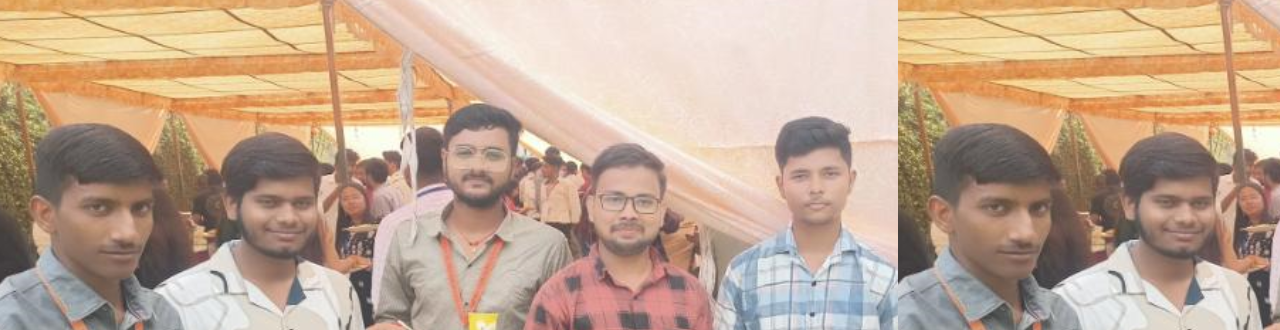
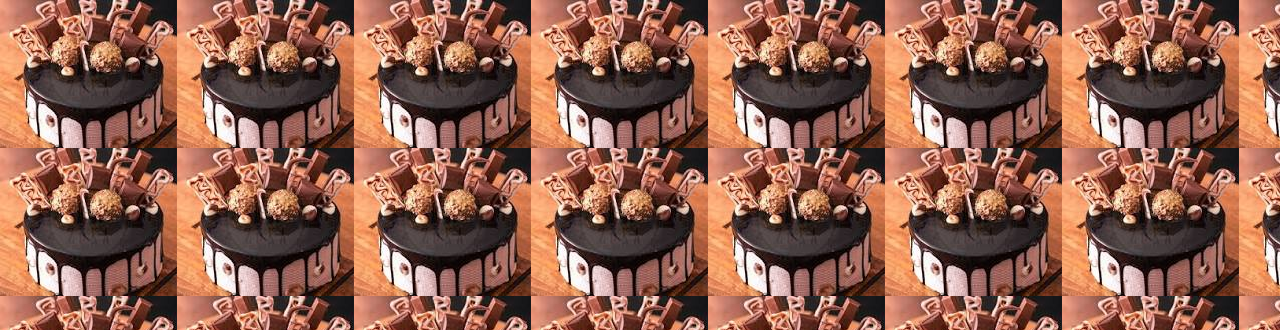
Before and after one commit to Subodhkushwaha/cards, a plain HTML site: page index.html in a window 1280 px wide. Shown: the top 330 px of the page. Drawn offline with Linux system fonts and the light colour scheme.

Commit message:
Update style.css

```diff
--- a/style.css
+++ b/style.css
@@ -11,7 +11,7 @@
     justify-content: center;
     align-items: center;
     height: 100vh;
-    background-image: url("Screenshot\ 2024-12-15\ 150401.png");
+    background-image: url("download\ CAKE.jpg");
   }
 
   .logo h2 {
```
